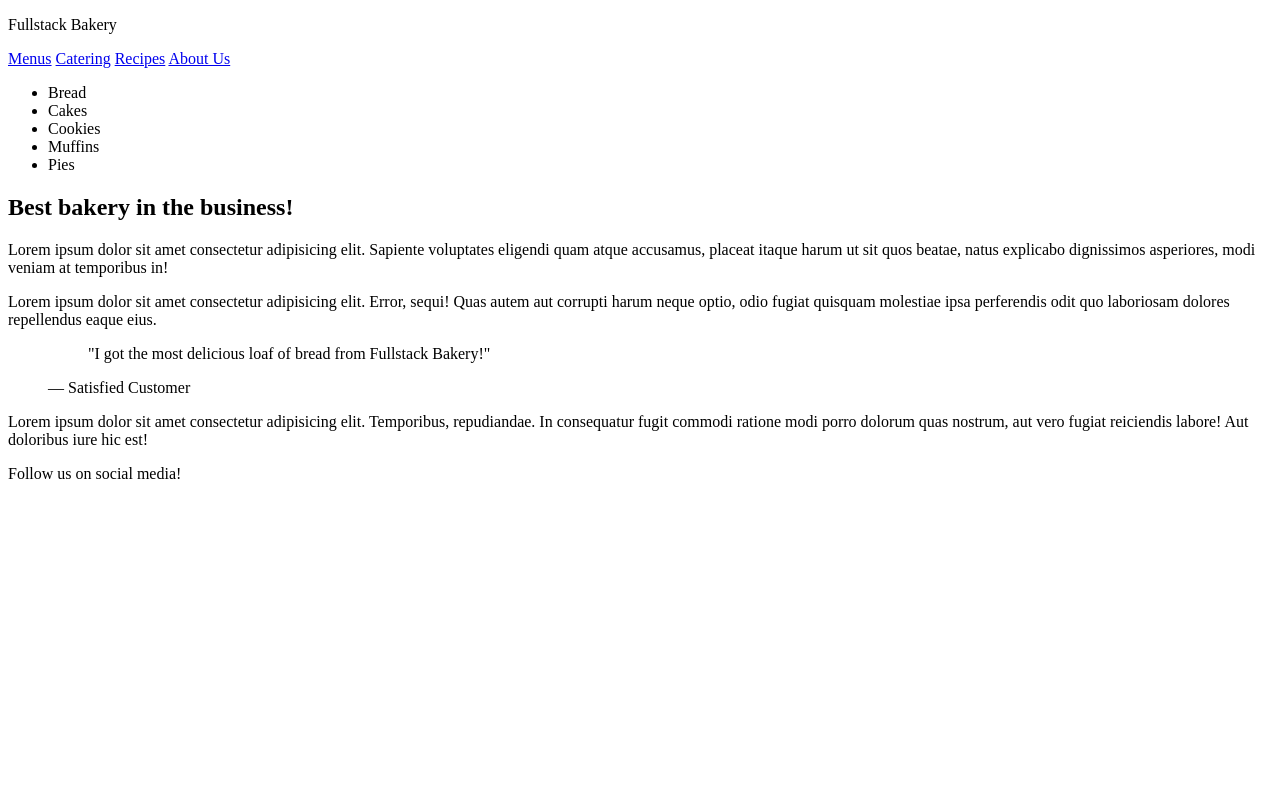
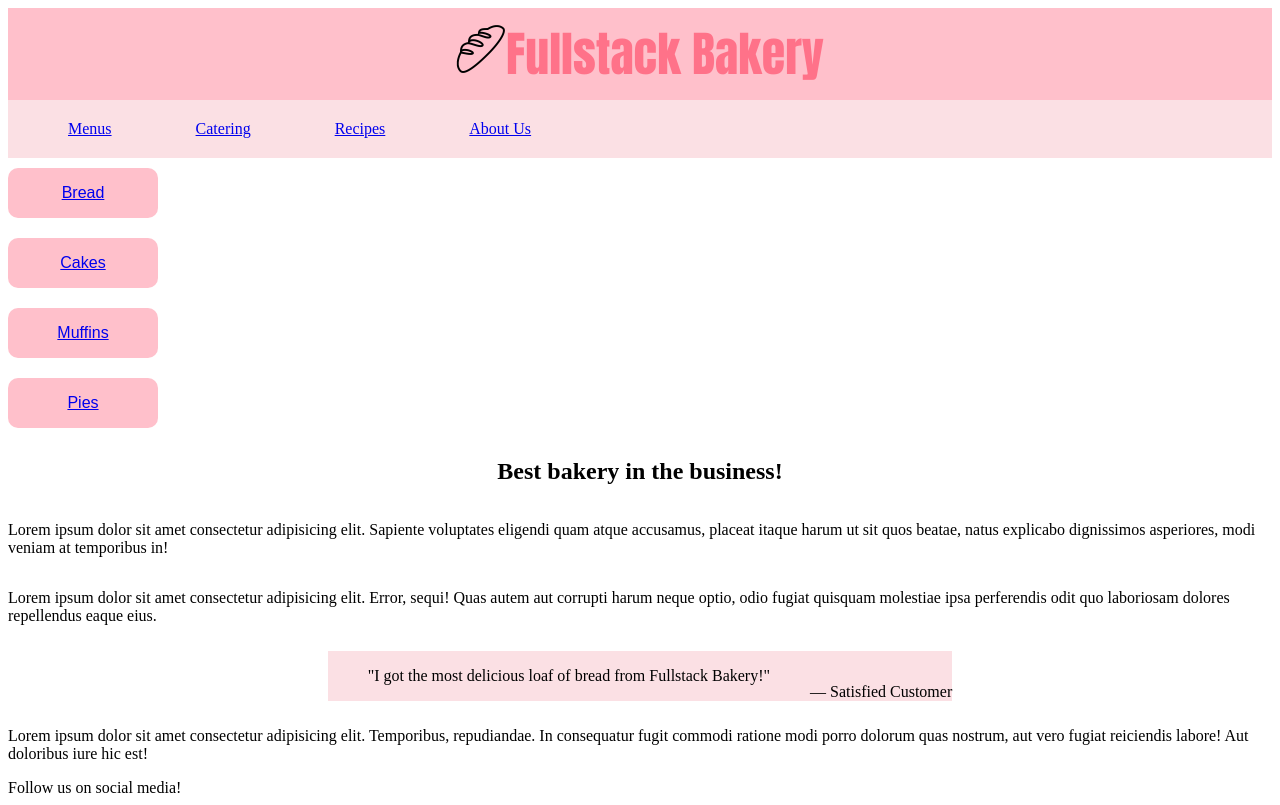
Before and after one commit to isabelleadrury/Bakery, a plain HTML site: page index.html in a window 1280 px wide. Drawn offline with Linux system fonts and the light colour scheme.

Commit message:
added website

```diff
--- /dev/null
+++ b/index.css
@@ -0,0 +1,52 @@
+.container {
+  display: flex;
+  flex-direction: column;
+  align-items: flex-start;
+  justify-content: left;
+  align-content: center;
+  display: inline-flex;
+}
+.items {
+  width: 150px;
+  height: 50px;
+  font-size: 1rem;
+  font-family: sans-serif;
+  display: flex;
+  text-align: center;
+  align-items: center;
+  justify-content: center;
+  border-radius: 10px;
+  margin: 10px auto;
+}
+.text {
+  display: flex;
+  flex-direction: row;
+  flex-wrap: wrap;
+  align-items: left;
+  text-align: left;
+  justify-content: center;
+  display: inline-flex;
+}
+.testimonial {
+  background-color: rgb(251, 224, 228);
+  margin: 10px;
+  display: flex;
+}
+.special-1 {
+  display: flex;
+  align-items: flex-end;
+}
+.brand {
+  background-color: pink;
+  margin: 0;
+  padding: 10px;
+  font-size: 3rem;
+  text-align: center;
+  font-family: Impact, Haettenschweiler, "Arial Narrow Bold", sans-serif;
+  color: rgb(255, 114, 137);
+}
+.options {
+  background-color: rgb(251, 224, 228);
+  margin: 0;
+  padding: 20px;
+}
--- a/index.html
+++ b/index.html
@@ -1,29 +1,39 @@
 <!DOCTYPE html>
 <html lang="en">
   <head>
+    <link rel="stylesheet" href="index.css" />
     <title>Fullstack Bakery</title>
   </head>
   <body>
     <header>
-      <p class="brand">Fullstack Bakery</p>
-      <nav>
-        <a href="#">Menus</a>
-        <a href="#">Catering</a>
-        <a href="#">Recipes</a>
-        <a href="#">About Us</a>
+      <p class="brand">
+        <img src="images/bread.png" alt="bread" width="50px" />Fullstack Bakery
+      </p>
+      <nav class="options">
+        <a href="#" style="padding: 40px">Menus</a>
+        <a href="#" style="padding: 40px">Catering</a>
+        <a href="#" style="padding: 40px">Recipes</a>
+        <a href="#" style="padding: 40px">About Us</a>
       </nav>
     </header>
     <main>
       <aside>
-        <ul>
-          <li>Bread</li>
-          <li>Cakes</li>
-          <li>Cookies</li>
-          <li>Muffins</li>
-          <li>Pies</li>
-        </ul>
+        <div class="container">
+          <div class="items" style="background-color: pink">
+            <a href="#">Bread</a>
+          </div>
+          <div class="items" style="background-color: pink">
+            <a href="#">Cakes</a>
+          </div>
+          <div class="items" style="background-color: pink">
+            <a href="#">Muffins</a>
+          </div>
+          <div class="items" style="background-color: pink">
+            <a href="#">Pies</a>
+          </div>
+        </div>
       </aside>
-      <article>
+      <article class="text">
         <h1>Best bakery in the business!</h1>
         <p>
           Lorem ipsum dolor sit amet consectetur adipisicing elit. Sapiente
@@ -41,7 +51,7 @@
           <blockquote>
             "I got the most delicious loaf of bread from Fullstack Bakery!"
           </blockquote>
-          <figcaption>— Satisfied Customer</figcaption>
+          <figcaption class="special-1">— Satisfied Customer</figcaption>
         </figure>
         <p>
           Lorem ipsum dolor sit amet consectetur adipisicing elit. Temporibus,
```
Also changed, not shown: images/bread.png (added).
